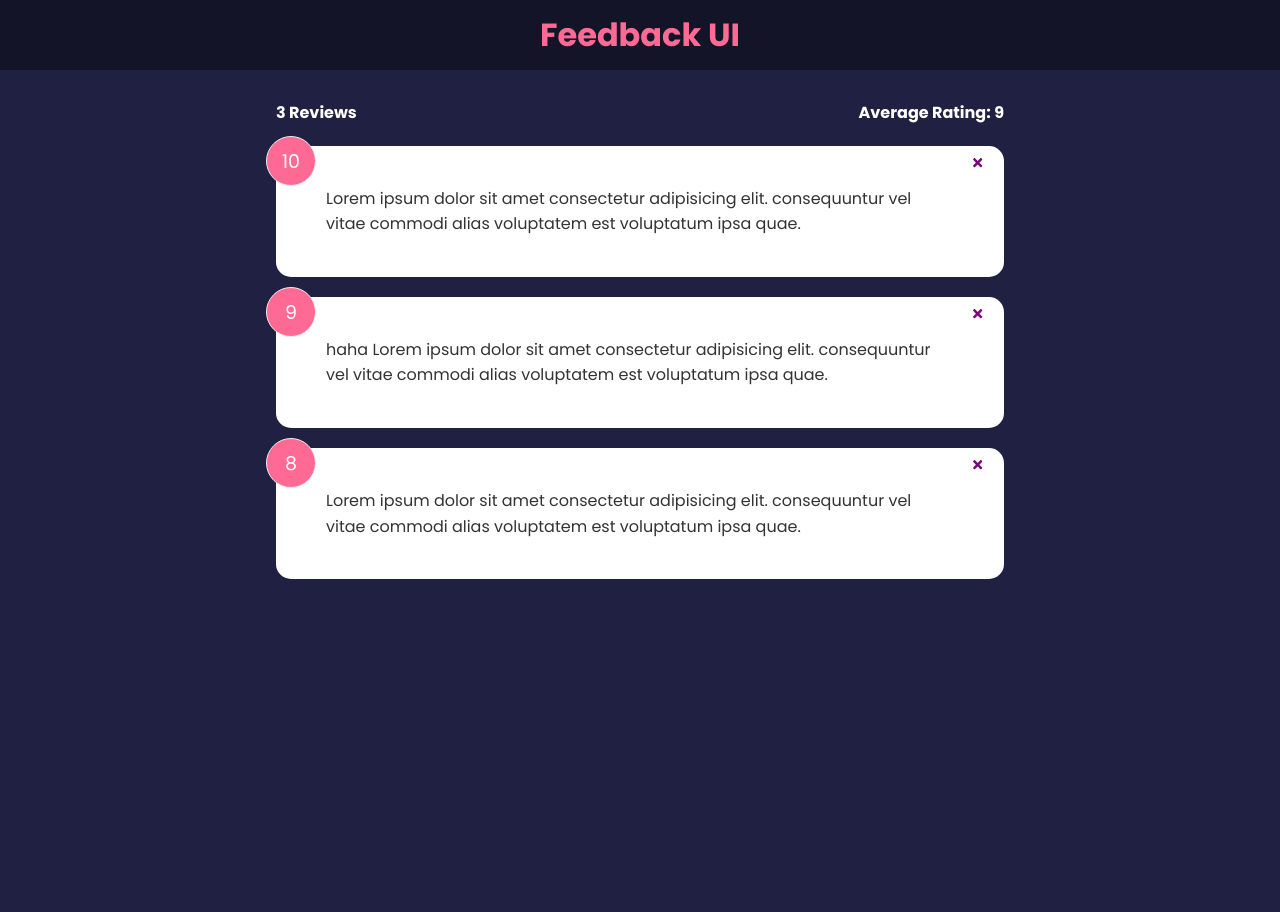
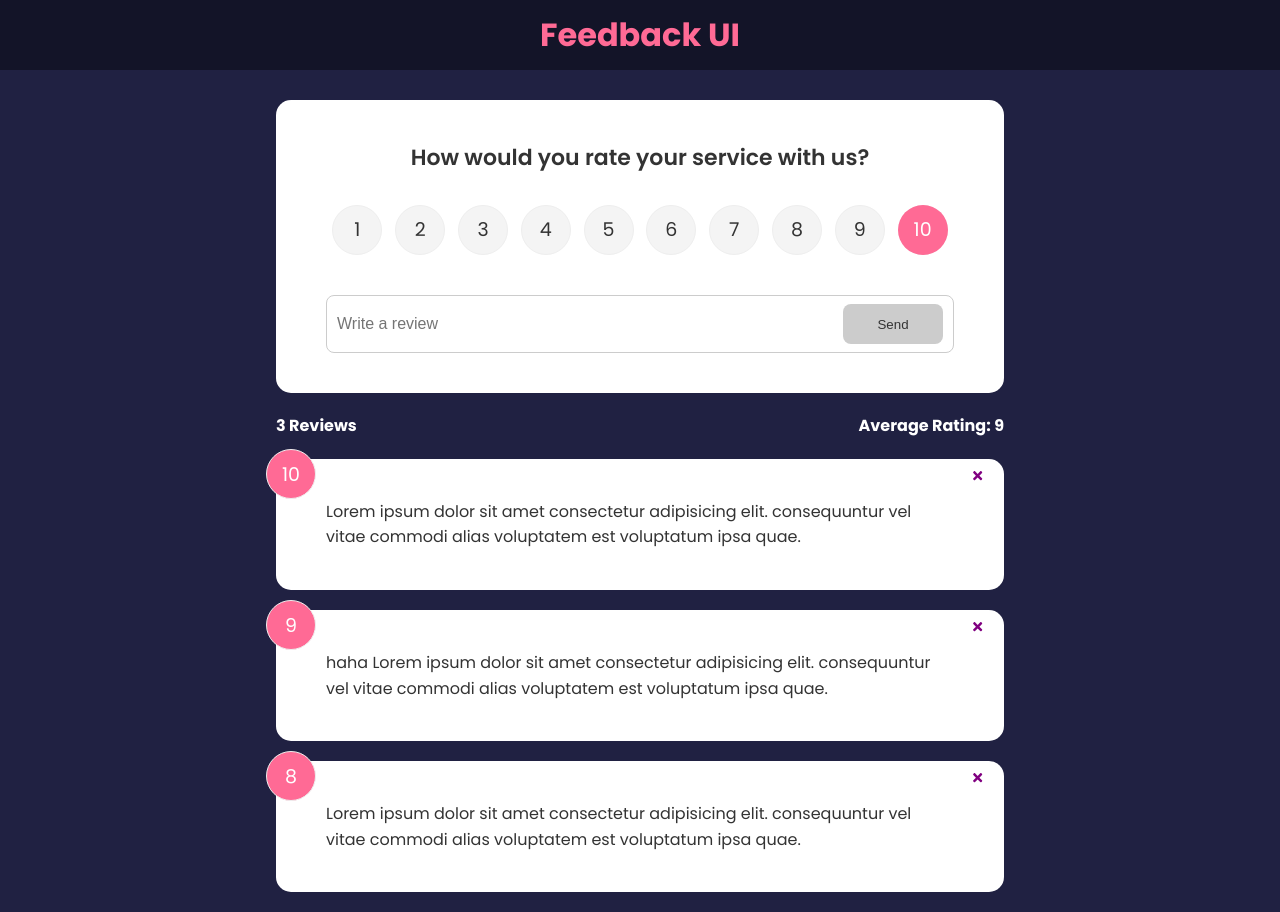
Before and after one commit to arrizkyhp/feedback-app, a React (Create React App) app: page / in a window 1280 px wide. Before the commit the page ends 800 px from the top, so only its background shows below. Built offline with nearby package versions, Linux system fonts and the light colour scheme; the HTML template or start-up script is replaced by a standard one.

Commit message:
Update (Section 4 | 24)

```diff
--- a/package.json
+++ b/package.json
@@ -6,10 +6,12 @@
     "@testing-library/jest-dom": "^5.16.1",
     "@testing-library/react": "^12.1.2",
     "@testing-library/user-event": "^13.5.0",
+    "framer-motion": "^4.1.17",
     "react": "^17.0.2",
     "react-dom": "^17.0.2",
     "react-icons": "^4.3.1",
     "react-scripts": "5.0.0",
+    "uuid": "^8.3.2",
     "web-vitals": "^2.1.2"
   },
   "scripts": {
--- a/src/App.js
+++ b/src/App.js
@@ -1,4 +1,6 @@
 import { useState } from "react";
+import { v4 as uuidv4 } from "uuid";
+import FeedbackForm from "./components/FeedbackForm";
 import FeedbackList from "./components/FeedbackList";
 import FeedbackStats from "./components/FeedbackStats";
 import Header from "./components/Header";
@@ -12,10 +14,17 @@
             setFeedback(feedback.filter((item) => item.id !== id))
         }
     }
+
+    const addFeedback = (newFeedback) => {
+        newFeedback.id = uuidv4();
+        setFeedback([newFeedback, ...feedback])
+    }
+
     return (
         <>
             <Header/>
             <div className="container">
+                <FeedbackForm handleAdd={addFeedback}/>
                 <FeedbackStats feedback={feedback} />
                 <FeedbackList
                     feedback={feedback}
--- /dev/null
+++ b/src/components/FeedbackForm.jsx
@@ -0,0 +1,60 @@
+import Card from "../shared/Card"
+import { useState } from'react'
+import Button from "../shared/Button";
+import RatingSelect from "./RatingSelect";
+
+function FeedbackForm({ handleAdd }) {
+    const [text, setText] = useState('')
+    const [rating, setRating] = useState(10)
+    const [btnDisabled, setBtnDisabled] = useState(true)
+    const [message, setMessage] = useState('')
+
+    const handleTextChange = (e) => {
+        if (text === '') {
+            setBtnDisabled(true)
+            setMessage(null)
+        } else if (text !== '' && text.trim().length <= 10) {
+            setBtnDisabled(true)
+            setMessage('Text must be at least 10 characters')
+        } else {
+            setBtnDisabled(false)
+            setMessage('')
+        }
+
+        setText(e.target.value);
+    }
+
+    const handleSubmit = (e) => {
+        e.preventDefault();
+        if(text.trim().length > 10) {
+            const newFeedback = {
+                text,
+                rating
+            }
+
+            handleAdd(newFeedback)
+            setText('')
+        }
+    }
+
+    return (
+        <Card>
+            <form onSubmit={handleSubmit}>
+                <h2>How would you rate your service with us?</h2>
+                <RatingSelect select={(rating) => setRating(rating)}/>
+                <div className="input-group">
+                    <input
+                        onChange={handleTextChange}
+                        type="text"
+                        placeholder="Write a review"
+                        value={text}
+                    />
+                    <Button type="submit" isDisabled={btnDisabled}>Send</Button>
+                </div>
+                {message && <div className="message">{message}</div>}
+            </form>
+        </Card>
+    )
+}
+
+export default FeedbackForm
--- a/src/components/FeedbackList.jsx
+++ b/src/components/FeedbackList.jsx
@@ -1,29 +1,54 @@
 import PropTypes from 'prop-types';
 import FeedbackItem from "./FeedbackItem"
-
+import {motion, AnimatePresence} from 'framer-motion'
 
 function FeedbackList({ feedback, handleDelete }) {
     if (!feedback || feedback.length === 0) { return <p>No Feedback yet..</p>};
 
     return (
-      <div>
+
         <div className="feedback-list">
+            <AnimatePresence>
           {feedback.map((item) => (
+              <motion.div
+                key={item.id}
+                initial={{opacity: 0}}
+                animate={{opacity: 1}}
+                exit={{opacity: 0}}
+              >
               <FeedbackItem
-                key={item.id}
                 item={item}
                 handleDelete={handleDelete}
             />
+            </motion.div>
           ))}
+          </AnimatePresence>
         </div>
-      </div>
+
     );
+
+    // return (
+    //   <div>
+    //     <div className="feedback-list">
+    //       {feedback.map((item) => (
+    //           <FeedbackItem
+    //             key={item.id}
+    //             item={item}
+    //             handleDelete={handleDelete}
+    //         />
+    //       ))}
+    //     </div>
+    //   </div>
+    // );
 }
 
 FeedbackList.propTypes = {
     feedback: PropTypes.arrayOf(
         PropTypes.shape({
-            id: PropTypes.number.isRequired,
+            id: PropTypes.oneOfType([
+                PropTypes.string,
+                PropTypes.number,
+            ]).isRequired,
             rating: PropTypes.number.isRequired,
             text: PropTypes.string.isRequired
         })
--- /dev/null
+++ b/src/components/RatingSelect.jsx
@@ -0,0 +1,36 @@
+import { useState } from "react"
+
+function RatingSelect({ select }) {
+    const [number, setNumber] = useState(10);
+    const [selected, setSelected] = useState(10)
+
+    const rateNumber = []
+    for (let i = 0; i < number; i++) {
+        rateNumber.push(i+1);
+    }
+
+    const handleChange = (e) => {
+        // + change string to number
+        setSelected(+e.currentTarget.value);
+        select(+e.currentTarget.value);
+    }
+    return (
+        <ul className='rating'>
+            {rateNumber.map((item) => {
+                return <li key={item}>
+                    <input
+                        type='radio'
+                        id={`num${item}`}
+                        name='rating'
+                        value={item}
+                        onChange={handleChange}
+                        checked={selected === item}
+                    />
+                    <label htmlFor={`num${item}`}>{item}</label>
+                </li>
+            })}
+    </ul>
+    )
+}
+
+export default RatingSelect
--- /dev/null
+++ b/src/shared/Button.jsx
@@ -0,0 +1,25 @@
+import PropTypes from 'prop-types';
+
+function Button({ children, version, type, isDisabled }) {
+    return (
+        <button type={type} disabled={isDisabled} className={`btn btn-${version}`}>
+            {children}
+        </button>
+    )
+}
+
+Button.defaultProps = {
+    version: 'primary',
+    type: 'button',
+    isDisabled: false
+}
+
+Button.propTypes = {
+    children: PropTypes.node.isRequired,
+    version: PropTypes.string,
+    type: PropTypes.string,
+    isDisabled: PropTypes.bool,
+}
+
+
+export default Button
```
Also changed, not shown: 1 other file (tests, documents, lock files or other folders).
